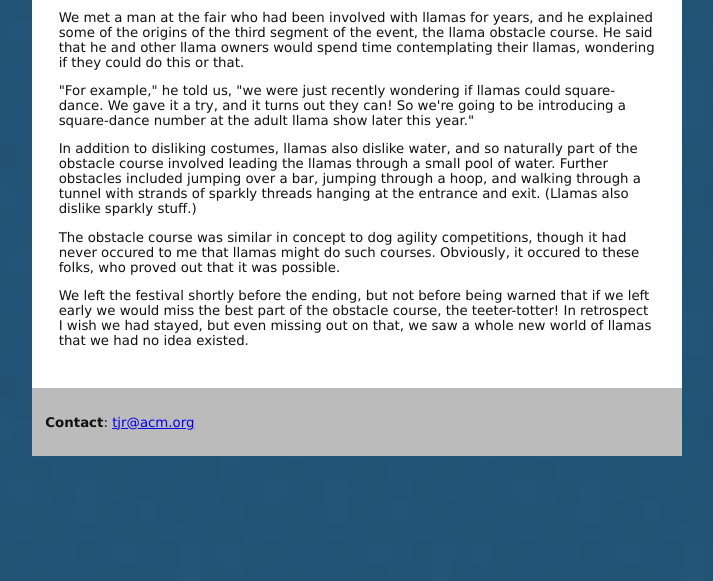
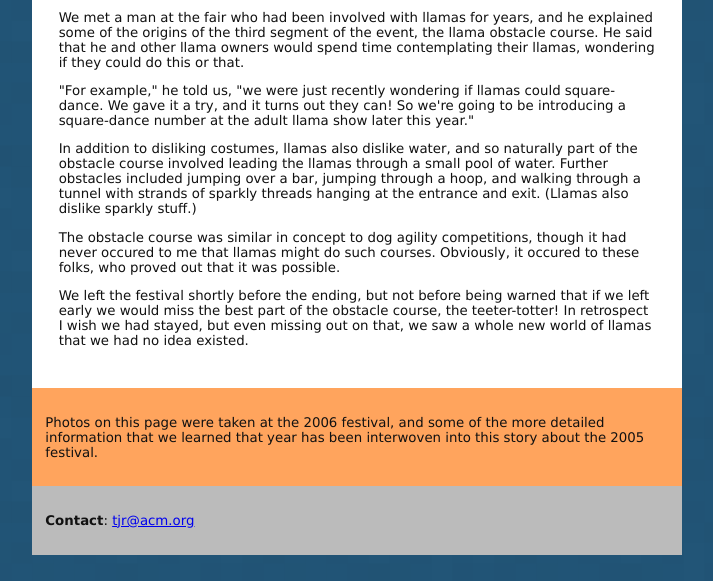
Before and after one commit to tjr/tjr.github.com, a Jekyll site: the page writing/llama-festival.html, which Jekyll copies as it is, in a window 1280 px wide and 900 px high, scrolled down 1228 px, cut to the strip 319-900 px from the top of the window. Shown: the whole strip, without its empty margins (283-996 px from the left). Built offline with Jekyll 4.4.1, drawn with Linux system fonts in a browser that asks for light colours; before the commit the page ends 2030 px from its top, so only the background shows below that.

Commit message:
Update writing/llama-festival.html

```diff
--- a/writing/llama-festival.html
+++ b/writing/llama-festival.html
@@ -110,6 +110,12 @@ but even missing out on that, we saw a whole new world of llamas that we had no
 
 </div>
 
+<div class="peachpuff">
+<p>
+Photos on this page were taken at the 2006 festival, and some of the more detailed information
+that we learned that year has been interwoven into this story about the 2005 festival.
+</div>
+
 <div class="powderblue">
 <p>
 <b>Contact</b>: <a href="mailto:tjr@acm.org">tjr@acm.org</a>
```
